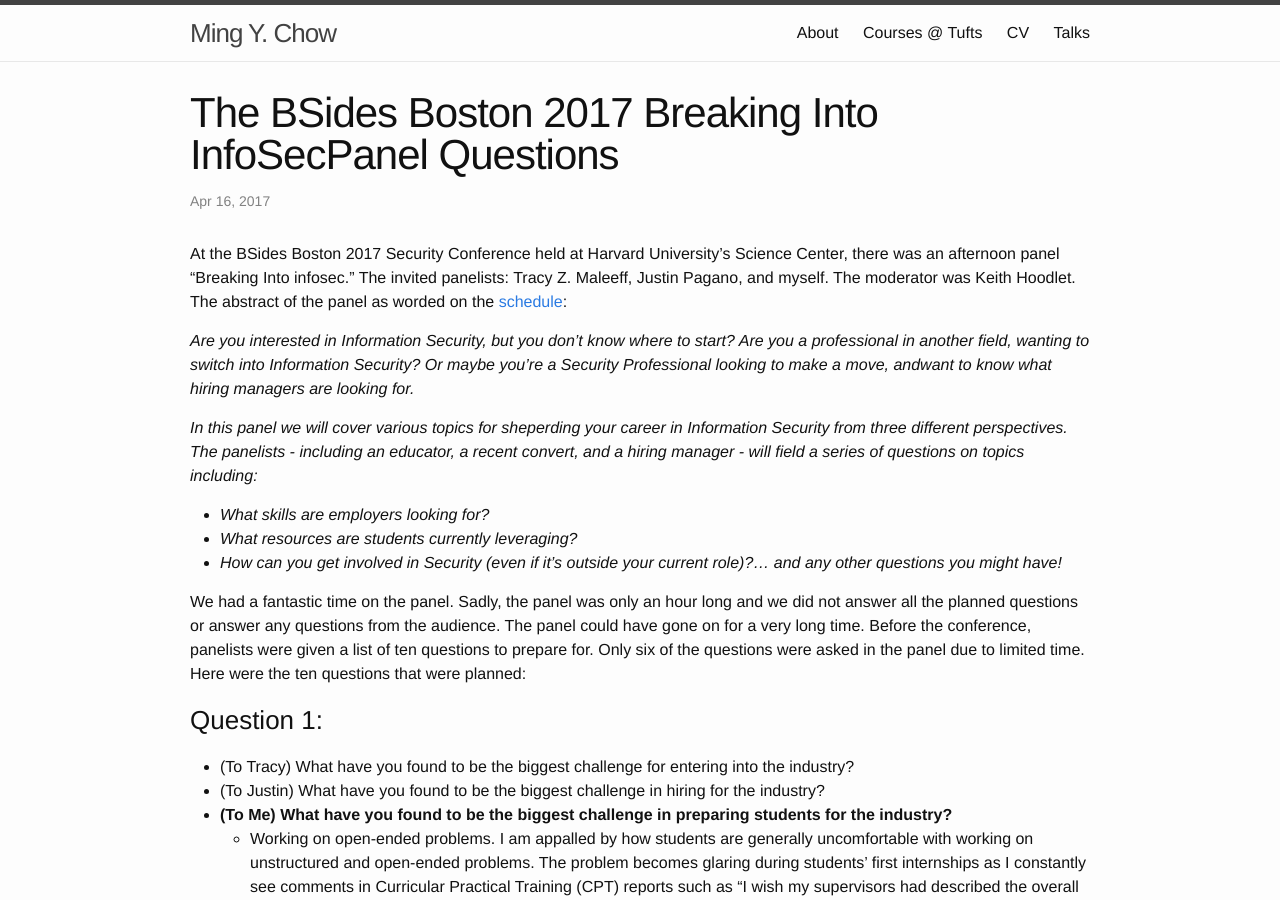
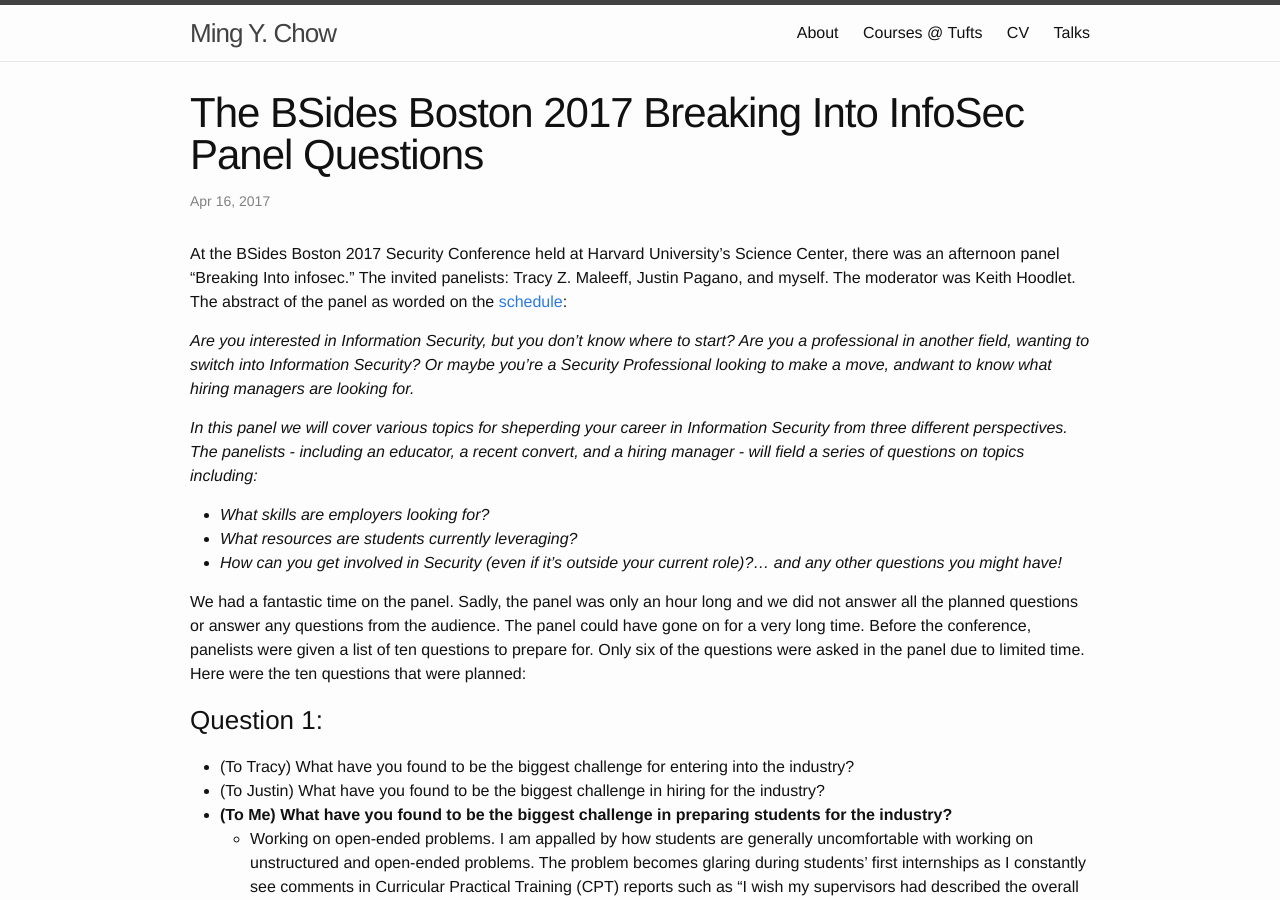
Before and after one commit to mchow01/mchow01.github.io, a Jekyll site: the page built from _posts/2017-04-16-breaking-into-infosec.md, in a window 1280 px wide and 900 px high. Built offline with Jekyll 4.4.1, drawn with Linux system fonts in a browser that asks for light colours.

Commit message:
Fixed typo

```diff
--- a/_posts/2017-04-16-breaking-into-infosec.md
+++ b/_posts/2017-04-16-breaking-into-infosec.md
@@ -1,6 +1,6 @@
 ---
 layout: post
-title:  "The BSides Boston 2017 Breaking Into InfoSecPanel Questions"
+title:  "The BSides Boston 2017 Breaking Into InfoSec Panel Questions"
 date:   2017-04-16 23:00:00
 categories: tech career education security
 ---
```
Also changed, not shown: 3 other files.
